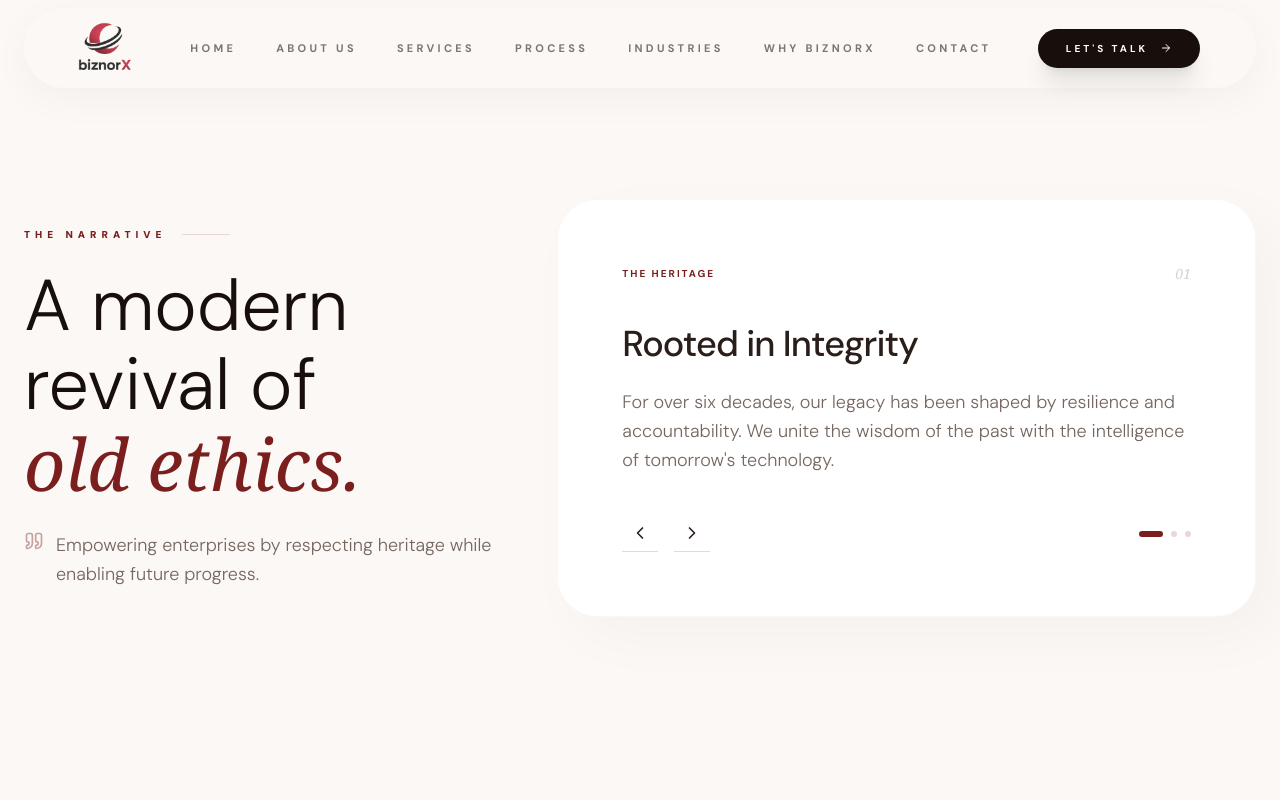
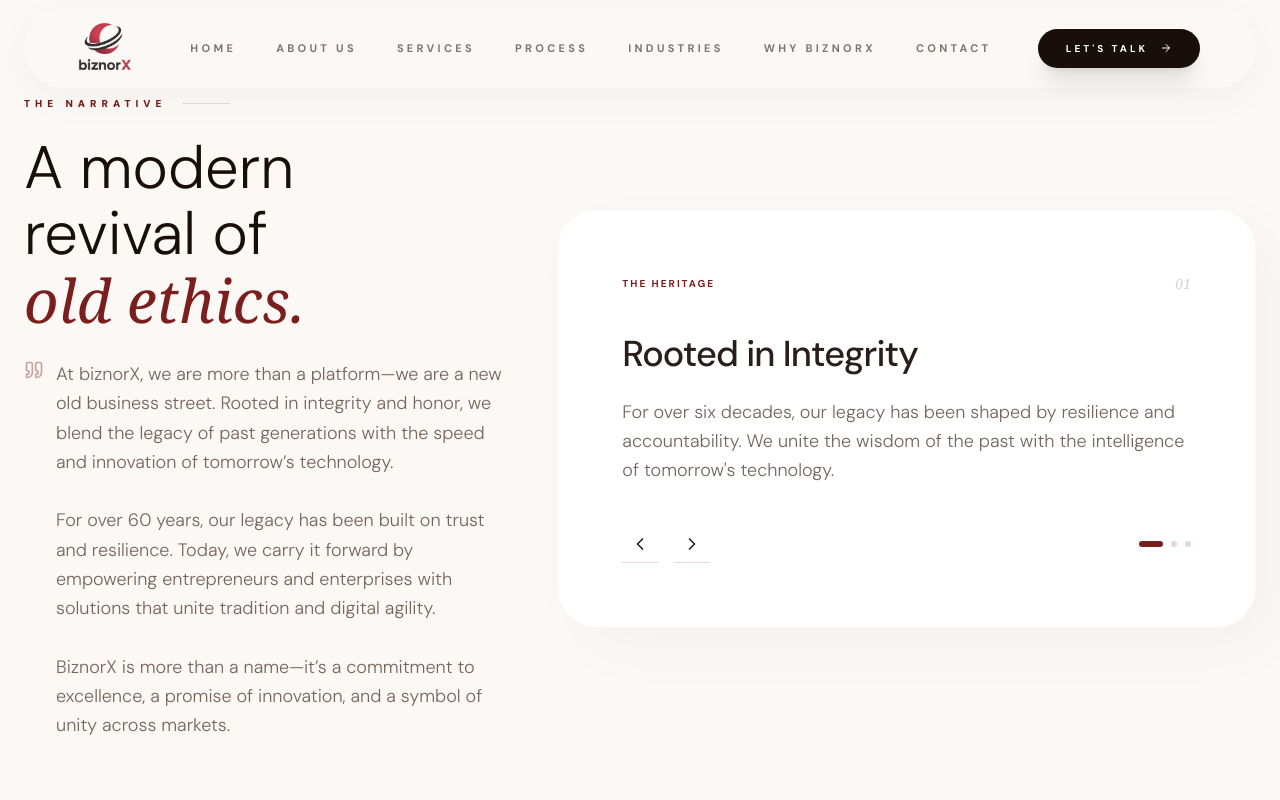
Before and after one commit to sktaha123/client-website, a React (Vite) app: page /about in a window 1280 px wide. Shown: the top 800 px of the page. Built offline with nearby package versions, Linux system fonts and the light colour scheme; a web font is replaced by a local one.

Commit message:
about us updated

```diff
--- a/src/pages/About.jsx
+++ b/src/pages/About.jsx
@@ -61,7 +61,7 @@ export const About = () => {
               <div className="h-[1px] w-12 bg-biz-bronze-pale" />
             </div>
 
-            <h2 className="text-5xl md:text-7xl text-biz-charcoal-ink font-light leading-[1.1] tracking-tightest">
+            <h2 className="text-5xl md:text-6xl text-biz-charcoal-ink font-light leading-[1.1] tracking-tightest">
               A modern <br />
               revival of <br />
               <span className="text-biz-bronze italic font-serif">old ethics.</span>
@@ -70,7 +70,13 @@ export const About = () => {
             <div className="flex items-start gap-3 text-biz-charcoal-soft">
               <Quote className="h-5 w-5 text-biz-bronze/40 shrink-0" />
               <p className="text-lg font-light leading-relaxed">
-                Empowering enterprises by respecting heritage while enabling future progress.
+                <span> At biznorX, we are more than a platform—we are a new old business street. Rooted in integrity and honor, we blend the legacy of past generations with the speed and innovation of tomorrow’s technology.</span>
+                <br />      <br />
+
+                <span>For over 60 years, our legacy has been built on trust and resilience. Today, we carry it forward by empowering entrepreneurs and enterprises with solutions that unite tradition and digital agility.</span>
+                <br />
+                <br /><span>BiznorX is more than a name—it’s a commitment to excellence, a promise of innovation, and a symbol of unity across markets.</span>
+
               </p>
             </div>
           </div>
```
Lines whose indentation alone changed are shown as unchanged.
